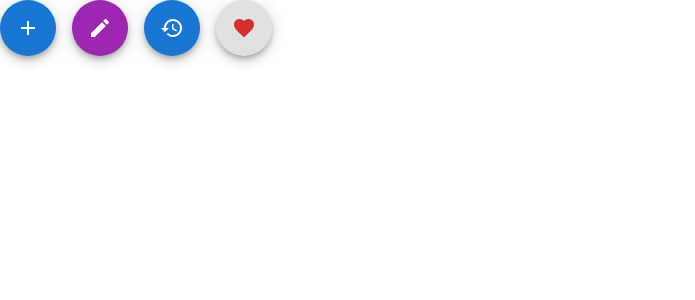
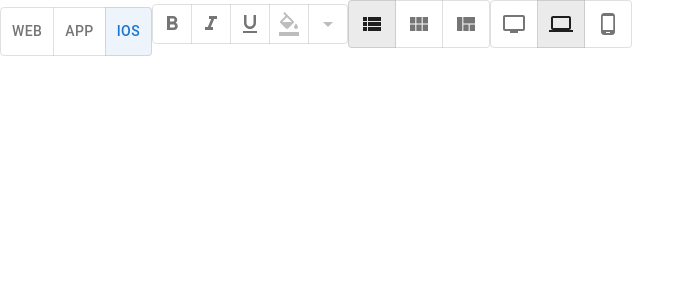
Before and after one commit to Emam-Bokhari/MUI, a React (Vite) app: page / in a window 1280 px wide. Shown: the top 300 px of the page, without its empty margins (0-695 px from the left). Built offline with nearby package versions, Linux system fonts and the light colour scheme.

Commit message:
ToggleButton * color * size * exclusive selection * multi selection * enforce selection

```diff
--- a/src/App.jsx
+++ b/src/App.jsx
@@ -1,10 +1,10 @@
 import { Fragment } from "react";
-import FabComponent from "./components/FabComponent";
+import ToogleButtonComponent from "./components/ToogleButtonComponent";
 
 export default function App() {
   return (
     <Fragment>
-      <FabComponent />
+      <ToogleButtonComponent />
     </Fragment>
   );
 }
--- /dev/null
+++ b/src/components/ToogleButtonComponent.jsx
@@ -0,0 +1,114 @@
+import { Fragment, useState } from "react";
+import FormatBoldIcon from "@mui/icons-material/FormatBold";
+import FormatItalicIcon from "@mui/icons-material/FormatItalic";
+import FormatUnderlinedIcon from "@mui/icons-material/FormatUnderlined";
+import FormatColorFillIcon from "@mui/icons-material/FormatColorFill";
+import ArrowDropDownIcon from "@mui/icons-material/ArrowDropDown";
+import ViewListIcon from "@mui/icons-material/ViewList";
+import ViewModuleIcon from "@mui/icons-material/ViewModule";
+import ViewQuiltIcon from "@mui/icons-material/ViewQuilt";
+import LaptopIcon from "@mui/icons-material/Laptop";
+import TvIcon from "@mui/icons-material/Tv";
+import PhoneAndroidIcon from "@mui/icons-material/PhoneAndroid";
+import { ToggleButton, ToggleButtonGroup } from "@mui/material";
+
+export default function ToogleButtonComponent() {
+  const [active, setActive] = useState("ios");
+  const [alignment, setAlignment] = useState([]);
+  const [view, setView] = useState("list");
+  const [devices, setDevices] = useState("laptop");
+
+  function handleChange(event, newActive) {
+    setActive(newActive);
+  }
+
+  function handleChangeAlignment(event, newAlignment) {
+    setAlignment(newAlignment);
+  }
+
+  function handleChangeView(event, newView) {
+    setView(newView);
+  }
+
+  function handleChangeDevices(event, newDevices) {
+    // console.log(newDevices);
+    if (newDevices.length) {
+      setDevices(newDevices);
+    }
+    /* amra chaile aivbe o samne kaj ta e korte pari
+     if(newDevices!==null){
+      setDevices(newDevices)
+     } */
+  }
+
+  return (
+    <Fragment>
+      {/* exclusive selection,color */}
+      <ToggleButtonGroup
+        exclusive
+        value={active}
+        onChange={handleChange}
+        color="primary"
+        aria-label="Exclusive Toggle Selection Button"
+      >
+        <ToggleButton value="Web">Web</ToggleButton>
+        <ToggleButton value="App">App</ToggleButton>
+        <ToggleButton value="ios">ios</ToggleButton>
+      </ToggleButtonGroup>
+      {/* multiple selection,size */}
+      <ToggleButtonGroup
+        size="small"
+        value={alignment}
+        onChange={handleChangeAlignment}
+        aria-label="Mulitple Toggle Selection Button"
+      >
+        <ToggleButton value="bold">
+          <FormatBoldIcon />
+        </ToggleButton>
+        <ToggleButton value="italic">
+          <FormatItalicIcon />
+        </ToggleButton>
+        <ToggleButton value="underline">
+          <FormatUnderlinedIcon />
+        </ToggleButton>
+        <ToggleButton value="fill" disabled>
+          <FormatColorFillIcon />
+        </ToggleButton>
+        <ToggleButton value="dropDown" disabled>
+          <ArrowDropDownIcon />
+        </ToggleButton>
+      </ToggleButtonGroup>
+
+      {/* vertical alignment */}
+      <ToggleButtonGroup value={view} onChange={handleChangeView} exclusive>
+        <ToggleButton value="list">
+          <ViewListIcon />
+        </ToggleButton>
+        <ToggleButton value="module">
+          <ViewModuleIcon />
+        </ToggleButton>
+        <ToggleButton value="quilt">
+          <ViewQuiltIcon />
+        </ToggleButton>
+      </ToggleButtonGroup>
+
+      {/* enforce alignment */}
+      <ToggleButtonGroup
+        value={devices}
+        onChange={handleChangeDevices}
+        exclusive
+        aria-label="Devices Button Group"
+      >
+        <ToggleButton value="tv" aria-label="tv">
+          <TvIcon />
+        </ToggleButton>
+        <ToggleButton value="laptop" aria-label="laptop">
+          <LaptopIcon />
+        </ToggleButton>
+        <ToggleButton value="phone" aria-label="phone">
+          <PhoneAndroidIcon />
+        </ToggleButton>
+      </ToggleButtonGroup>
+    </Fragment>
+  );
+}
```
